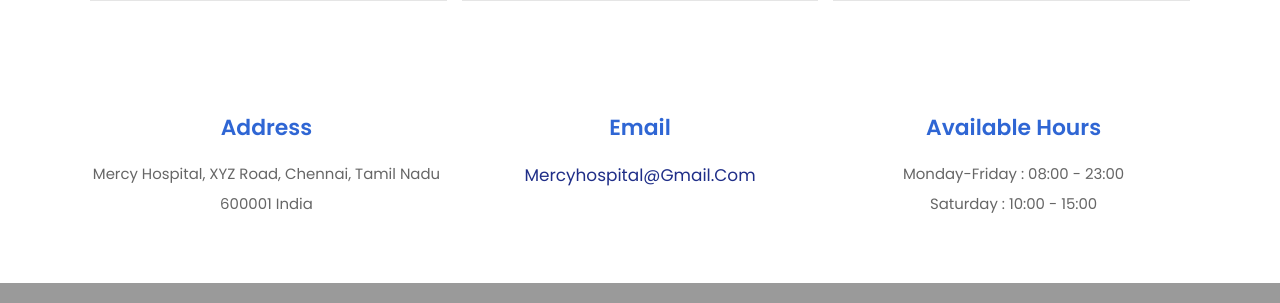
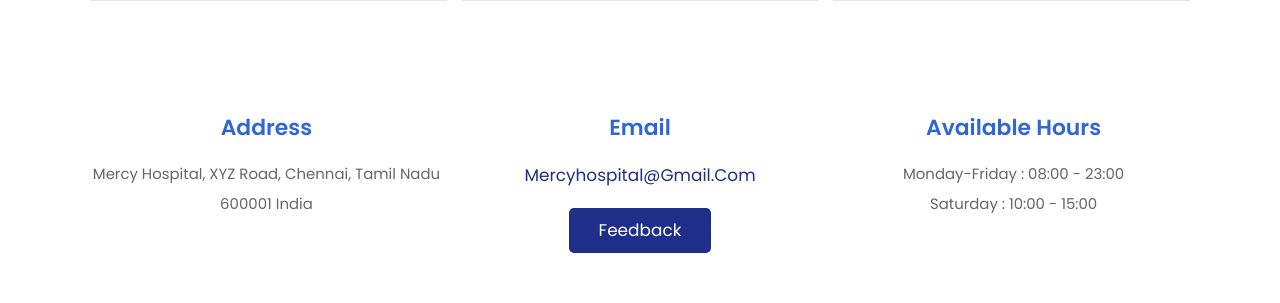
Before and after one commit to VedhaSankar/health-care-app, a Flask app: page /home in a window 1280 px wide. Shown: the part 5639-5942 px from the top of the page. Run offline with Flask 2, Linux system fonts and the light colour scheme; parts of the project's set-up code (start-up, migrations or seed data) failed here and were passed over.

Commit message:
added feedback

```diff
--- a/app.py
+++ b/app.py
@@ -317,7 +317,7 @@ def feedback():
        }
        x=new_collection.insert_one(result)
        print(x)
-       return 'feedback updated'
+       return render_template('feedback.html',message='feedback updated successfully')
    return render_template('feedback.html')
 
 
--- a/templates/feedback.html
+++ b/templates/feedback.html
@@ -275,9 +275,10 @@
         </div>
       </div>
       <div class="cta">
-        <div ><input type=submit class="submit"></div>
+        <div ><input type=submit class="submit"> <div style="padding-top:8rem;margin-right:55rem ;">{{message}}</div>
+    </div>
         <div class="cancel">Cancel</div>
-      </div>
+        </div>
     </div>
   </div>
 </form>
--- a/templates/home.html
+++ b/templates/home.html
@@ -1541,6 +1541,7 @@
             <div class="box">
                 <h3>email</h3>
                 <a href="#" class="link">mercyhospital@gmail.com</a>
+                <a href="/feedback" class="btn">Feedback</a>
             </div>
 
             <!--     end column -->
```
